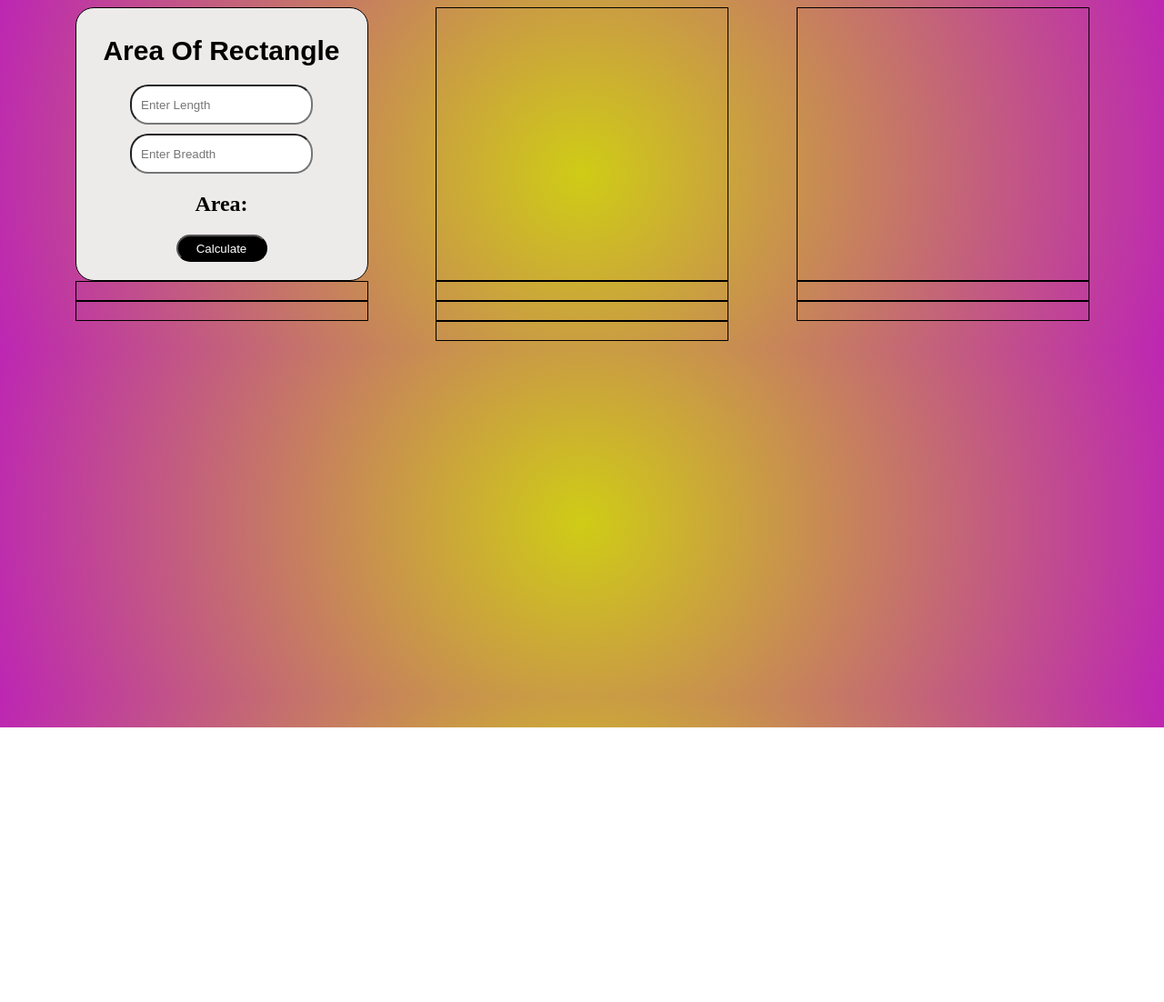
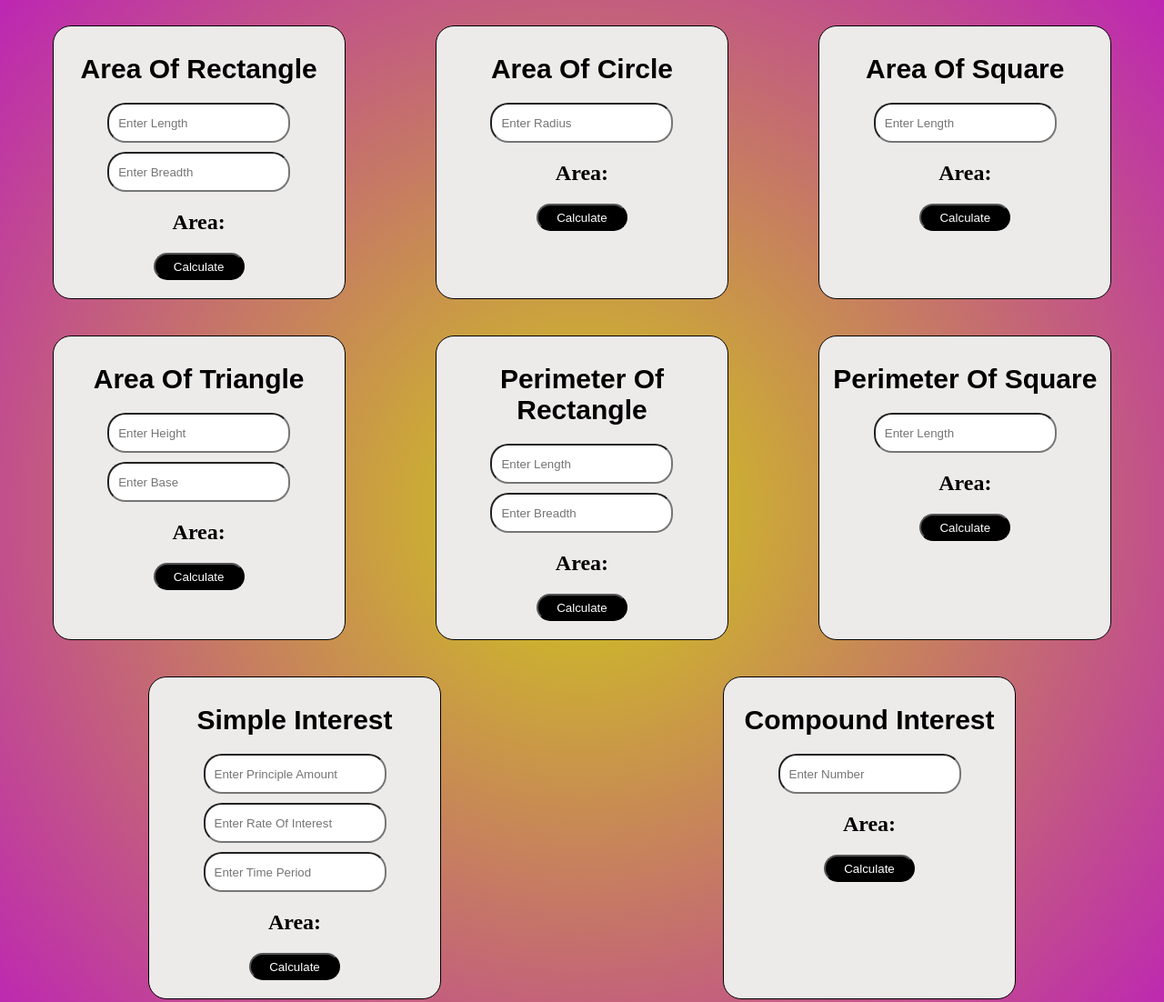
Before and after one commit to Phobial/Important-calculators, a plain HTML site: page index.html in a window 1280 px wide. Shown: the top 1102 px of the page at 91% size. Before the commit the page ends 800 px from the top, so only its background shows below. Drawn offline with Linux system fonts and the light colour scheme.

Commit message:
second commit

```diff
--- a/index.html
+++ b/index.html
@@ -43,6 +43,7 @@
         .rect_area {
             border-radius: 20px;
             background-color: rgb(237, 234, 234);
+            margin: 20px auto;
         }
 
         .calculate-btn {
@@ -60,7 +61,7 @@
     </style>
 </head>
 
-<body >
+<body>
     <div class="calci rect_area">
         <form>
             <h1>Area Of Rectangle</h1>
@@ -74,19 +75,92 @@
         </form>
     </div>
 
+    <div class="calci rect_area">
+    <form>
+        <h1>Area Of Circle</h1>
+        <label for="rect_area"></label>
+        <input type="text" placeholder="Enter Radius" id="rect_area" required class="textbox" />
 
+        <h2>Area: </h2>
+        <button type="submit" class="calculate-btn">Calculate</button>
 
+    </form>
+    </div>
 
+    <div class="calci rect_area">
+        <form>
+            <h1>Area Of Square</h1>
+            <label for="rect_area"></label>
+            <input type="text" placeholder="Enter Length" id="rect_area" required class="textbox" />
 
-    <div class="calci"></div>
-    <div class="calci"></div>
-    <div class="calci"> </div>
-    <div class="calci"></div>
-    <div class="calci"></div>
-    <div class="calci"></div>
-    <div class="calci"></div>
-    <div class="calci"></div>
-    <div class="calci"> </div>
+            <h2>Area: </h2>
+            <button type="submit" class="calculate-btn">Calculate</button>
+
+        </form>
+    </div>
+
+    <div class="calci rect_area">
+        <form>
+            <h1>Area Of Triangle</h1>
+            <label for="rect_area"></label>
+            <input type="text" placeholder="Enter Height" id="rect_area" required class="textbox" />
+            <label for="rect_area"></label>
+            <input type="text" placeholder="Enter Base" id="rect_area" required class="textbox" />
+            <h2>Area: </h2>
+            <button type="submit" class="calculate-btn">Calculate</button>
+        </form>
+    </div>
+
+    <div class="calci rect_area">
+        <form>
+            <h1>Perimeter Of Rectangle</h1>
+            <label for="rect_area"></label>
+            <input type="text" placeholder="Enter Length" id="rect_area" required class="textbox" />
+            <label for="rect_area"></label>
+            <input type="text" placeholder="Enter Breadth" id="rect_area" required class="textbox" />
+            <h2>Area: </h2>
+            <button type="submit" class="calculate-btn">Calculate</button>
+            <!-- 2(l+b) -->
+        </form>
+    </div>
+    <div class="calci rect_area">
+        <form>
+            <h1>Perimeter Of Square</h1>
+            <label for="rect_area"></label>
+            <input type="text" placeholder="Enter Length" id="rect_area" required class="textbox" />
+
+            <h2>Area: </h2>
+            <button type="submit" class="calculate-btn">Calculate</button>
+            <!--4*l-->
+        </form>
+    </div>
+
+    <div class="calci rect_area">
+        <form>
+            <h1>Simple Interest</h1>
+            <label for="rect_area"></label>
+            <input type="text" placeholder="Enter Principle Amount" id="rect_area" required class="textbox" />
+            <label for="rect_area"></label>
+            <input type="text" placeholder="Enter Rate Of Interest" id="rect_area" required class="textbox" />
+            <label for="rect_area"></label>
+            <input type="text" placeholder="Enter Time Period" id="rect_area" required class="textbox" />
+            <h2>Area: </h2>
+            <button type="submit" class="calculate-btn">Calculate</button>
+                   <!-- S.I = P × R × T/100 -->
+        </form>
+
+    </div>
+    <div class="calci rect_area">
+        <form>
+            <h1>Compound Interest</h1>
+            <label for="rect_area"></label>
+            <input type="text" placeholder="Enter Number" id="rect_area" required class="textbox" />
+
+            <h2>Area: </h2>
+            <button type="submit" class="calculate-btn">Calculate</button>
+            <!-- C.I =P (1 + R/100 )n – P  -->
+        </form>
+    </div>
 </body>
 
 </html>
```
